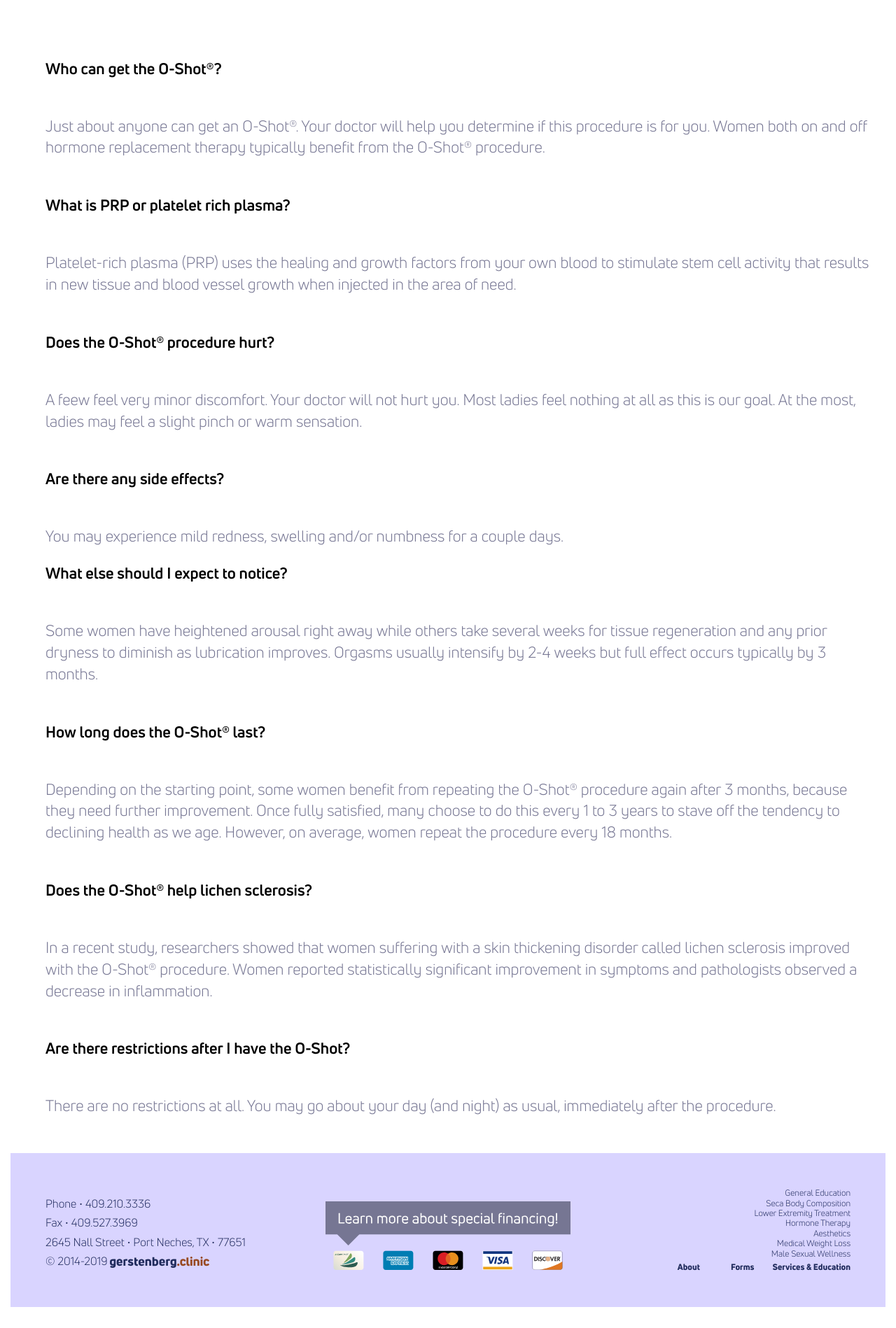
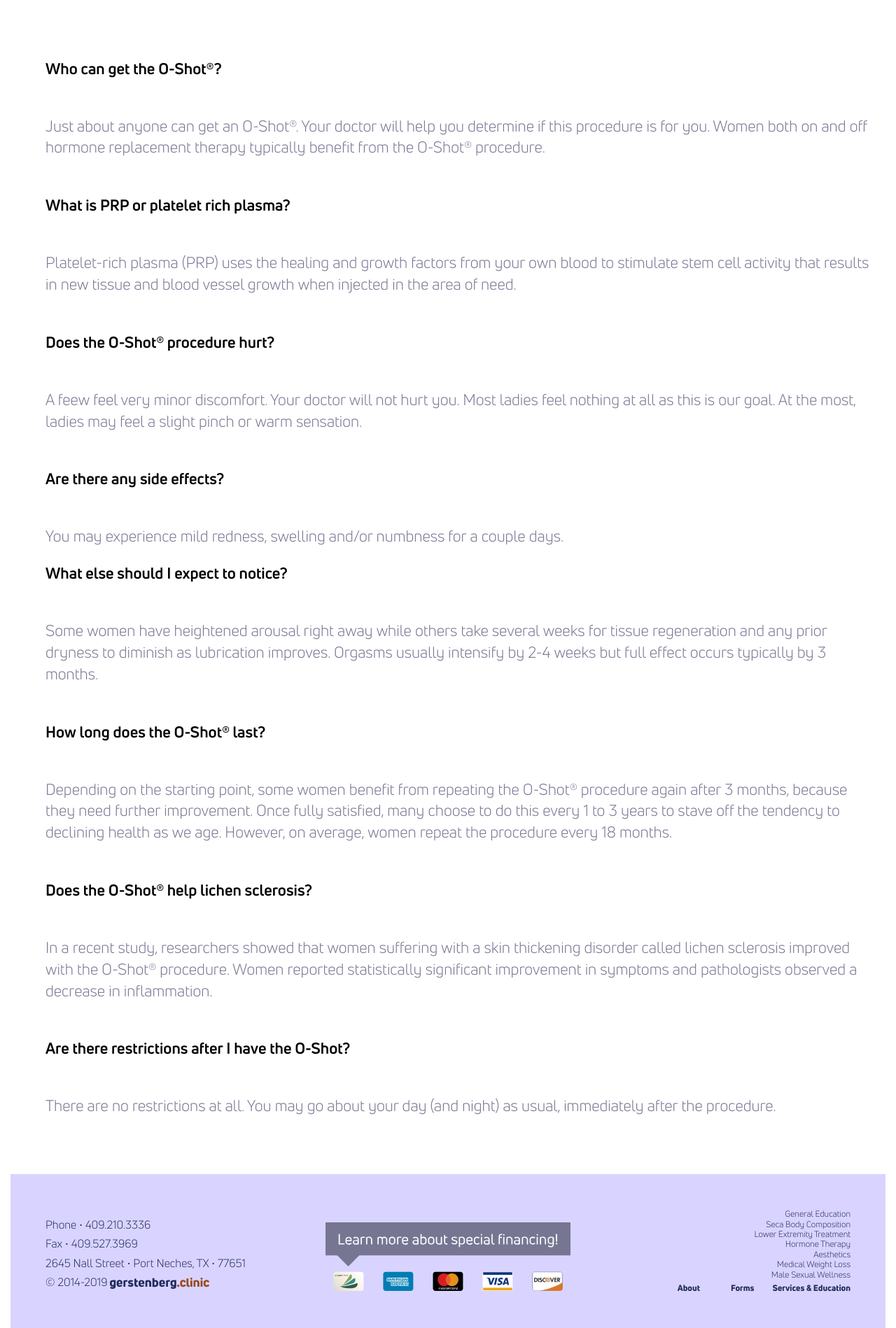
Before and after one commit to theneverwoods/gerstenberg.clinic, a Jekyll site: the page built from services/o-shot.html, in a window 1280 px wide. Shown: the part 2583-4481 px from the top of the page at 70% size. Built offline with Jekyll 4.4.1, drawn with Linux system fonts in a browser that asks for light colours; comment, search, counter and statistics services are not loaded; before the commit the page ends 4451 px from its top, so only the background shows below that.

Commit message:
Update o-shot.html

```diff
--- a/services/o-shot.html
+++ b/services/o-shot.html
@@ -106,7 +106,7 @@ redirect_from: /femaleprp
 <script type='text/javascript' src='//s3.amazonaws.com/downloads.mailchimp.com/js/mc-validate.js'></script><script type='text/javascript'>(function($) {window.fnames = new Array(); window.ftypes = new Array();fnames[3]='ADDRESS';ftypes[3]='address';fnames[0]='EMAIL';ftypes[0]='email';fnames[5]='MMERGE5';ftypes[5]='phone';fnames[1]='FNAME';ftypes[1]='text';fnames[2]='LNAME';ftypes[2]='text';fnames[4]='PHONE';ftypes[4]='phone';}(jQuery));var $mcj = jQuery.noConflict(true);</script>
 <!--End mc_embed_signup-->
 
-<div class="row" style="padding-bottom: 30px">
+<div class="row" style="padding-bottom: 60px">
 	<div class="two-thirds bottom">
         <h2 style="margin-top: 30px">Frequently Asked Questions:</h2>
 		<h3 class="bottom">Who can get the  O-Shot®?</h3>
```
